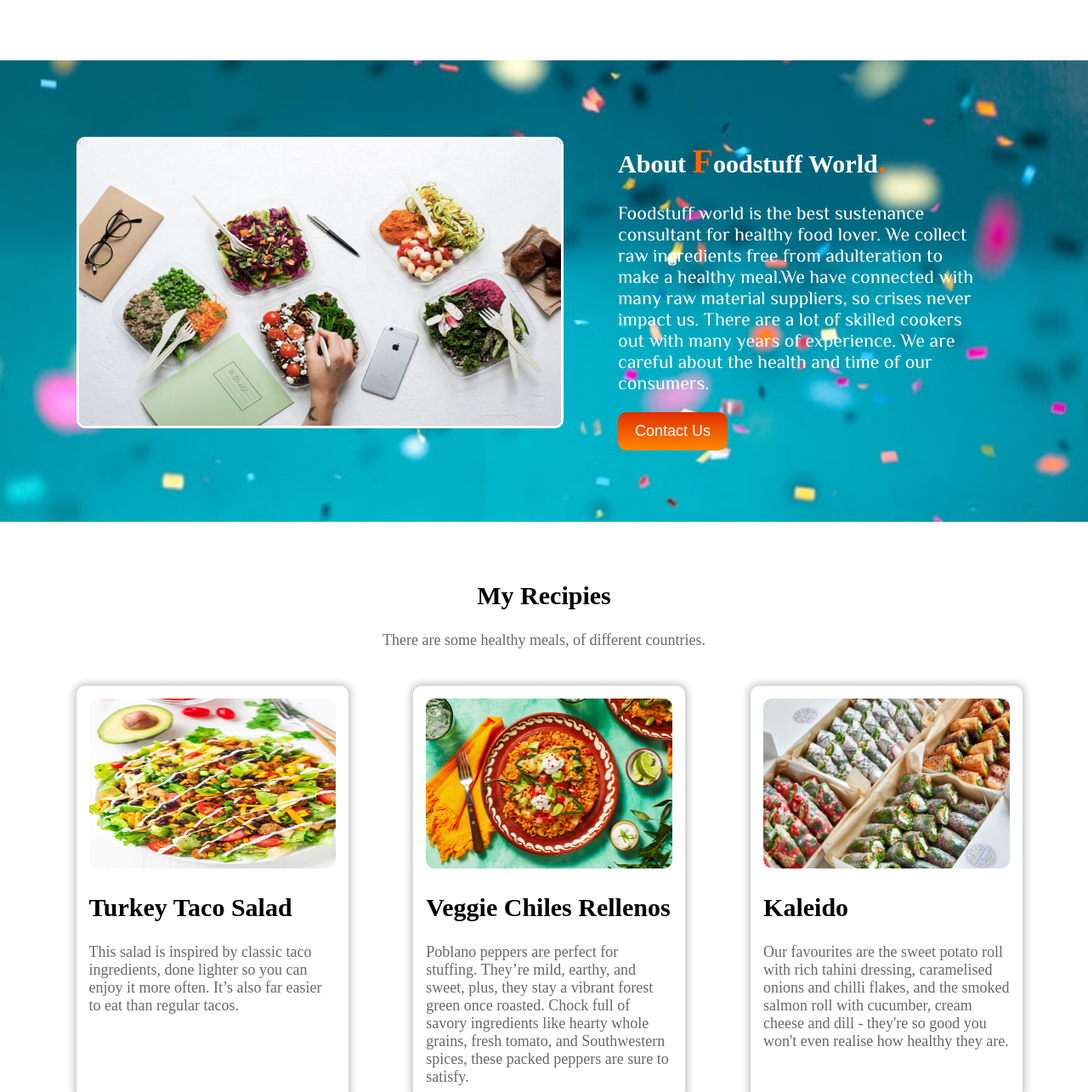
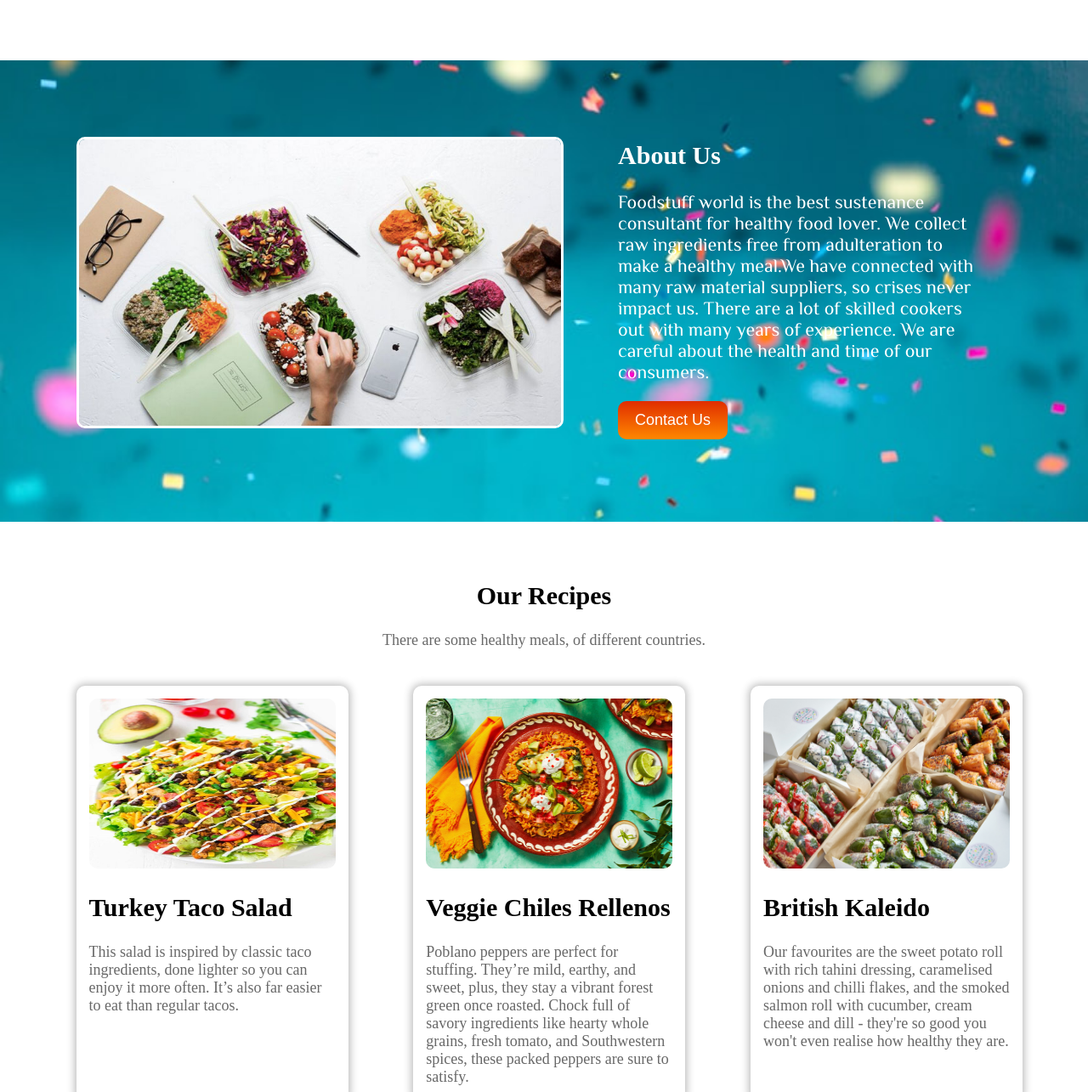
Before and after one commit to Mdashik-pradhan/foodstuff, a plain HTML site: page index.html in a window 1280 px wide. Shown: the part 633-1918 px from the top of the page at 85% size. Drawn offline with Linux system fonts and the light colour scheme.

Commit message:
Recipe spelling correction issue

```diff
--- a/index.html
+++ b/index.html
@@ -51,7 +51,7 @@
                     <img src="./images/food2.jpg" alt="">
                 </div>
                 <div class="about-content half-width-1">
-                    <h2>About <span class="logo">F</span>oodstuff World<span class="logo">.</span></h2>
+                    <h2>About Us</h2>
                     <p>Foodstuff world is the best sustenance consultant for healthy food lover. We collect raw
                         ingredients free
                         from adulteration to make a healthy meal.We have connected with many raw material suppliers, so
@@ -66,7 +66,7 @@
 
     <section id="recipe" class="mt">
         <div class="recipe-header">
-            <h2>My Recipies</h2>
+            <h2>Our Recipes</h2>
             <p>There are some healthy meals, of different countries.</p>
         </div>
         <div class="recipe-container">
@@ -101,7 +101,7 @@
                         <img src="./images/food-3.jpg" alt="">
                     </div>
                     <div>
-                        <h2>Kaleido</h2>
+                        <h2>British Kaleido</h2>
                         <p>Our favourites are the sweet potato roll with rich tahini dressing, caramelised onions and
                             chilli flakes, and the smoked salmon roll with cucumber, cream cheese and dill - they're so
                             good you won't even realise how healthy they are. </p>
```
